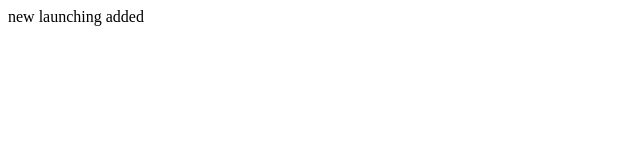
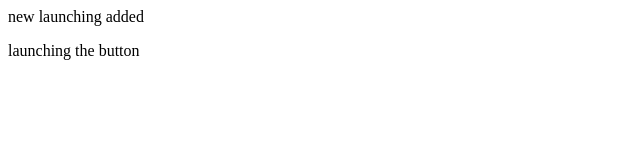
Before and after one commit to gaurav-taskrabbit/launch-new, a plain HTML site: page index.html in a window 1280 px wide. Shown: the whole page, without its empty margins (0-640 px from the left). Drawn offline with Linux system fonts and the light colour scheme.

```diff
--- a/index.html
+++ b/index.html
@@ -1 +1,2 @@
 <p>new launching added</p>
+<p>launching the button</p>
```
